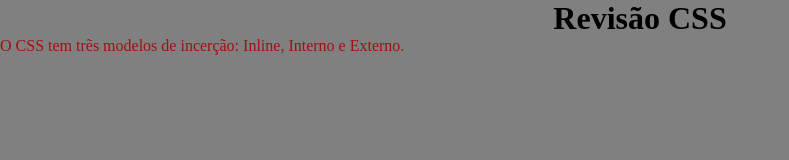
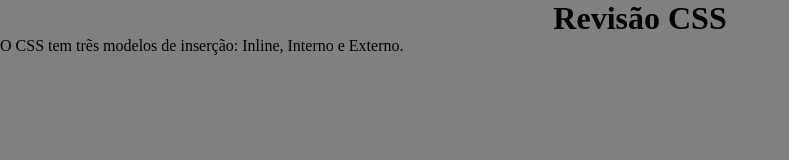
Before and after one commit to joaofazendoprograma/revisaoCSS, a plain HTML site: page index.html in a window 1280 px wide. Shown: the whole page, without its empty margins (0-789 px from the left). Drawn offline with Linux system fonts and the light colour scheme.

Commit message:
slipperyplactpok

```diff
--- a/index.html
+++ b/index.html
@@ -18,12 +18,12 @@
             text-align: center;
         }
         p{
-            color: rgb(163, 15, 15)
+            color: rgb (0, 0, 0)
         }
     </style>
 </head>
 <body>
     <h1>Revisão CSS</h1>
-    <p>O CSS tem trẽs modelos de incerção: Inline, Interno e Externo.</p>
+    <p>O CSS tem trẽs modelos de inserção: Inline, Interno e Externo.</p>
 </body>
 </html>
```
